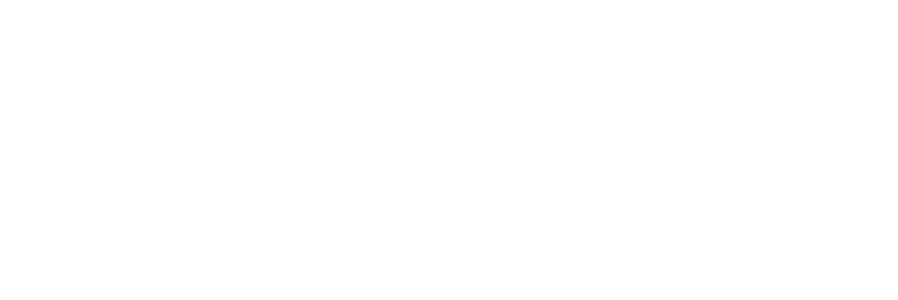
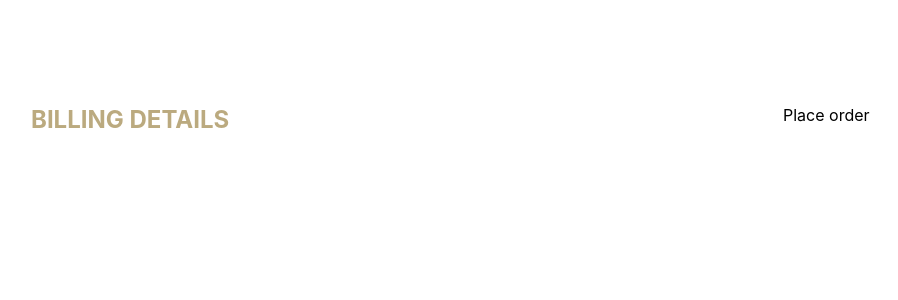
Before and after one commit to Mohammad-Amjed/cocomass, a React (Create React App) app in the folder cocmass/: page /checkout in a window 1280 px wide. Shown: the top 300 px of the page, without its empty margins (49-947 px from the left). Built offline with nearby package versions, Linux system fonts and the light colour scheme; a web font is replaced by a local one.

Commit message:
chectout page start

```diff
--- a/cocmass/src/App.js
+++ b/cocmass/src/App.js
@@ -5,6 +5,7 @@
 import Product from './components/Product'
 import ProductDetails from './components/ProductDetails'
 import Cart from './components/Cart'
+import Checkout from './components/Checkout'
 
 function App() {
   return (
@@ -18,6 +19,9 @@
        <Route path="/cart">
          <Cart />
        </Route>
+       <Route path="/checkout">
+         <Checkout />
+       </Route>
     </Router>
   )
 }
--- a/cocmass/src/components/Cart.jsx
+++ b/cocmass/src/components/Cart.jsx
@@ -1,4 +1,5 @@
 import React from 'react'
+import { Link } from 'react-router-dom'
 import "../css/Cart.css"
 import BasketItem from './BasketItem'
 import OrderSummary from './OrderSummary'
@@ -13,8 +14,9 @@
                 <div className="cart__items__item">
                     <BasketItem />
                     <BasketItem />
-                    <BasketItem />
-                    <BasketItem />
+                </div>
+                <div className="cart__items__continueShopping">
+                <Link to="/checkout">Continue Shopping</Link>
                 </div>
             </div>
             <div className="cart__total">
--- /dev/null
+++ b/cocmass/src/components/Checkout.jsx
@@ -0,0 +1,21 @@
+import React from 'react'
+import { Link } from 'react-router-dom'
+import "../css/Checkout.css"
+
+
+function Checkout() {
+    return (
+        <div className="checkout">
+            <div className="checkout__address">
+                <div className="checkout__address__title">
+                     <h2>BILLING DETAILS</h2>
+                </div>
+            </div>
+            <div className="checkout__placeOrder">
+                Place order
+            </div>
+        </div>
+    )
+}
+
+export default Checkout
--- a/cocmass/src/css/Cart.css
+++ b/cocmass/src/css/Cart.css
@@ -9,6 +9,7 @@
   font-family: "Yantramanav", sans-serif;
   font-weight: 300;
 }
+
 .cart__items__title {
   padding-top: 20px;
   padding-bottom: 20px;
@@ -18,3 +19,17 @@
   font-family: "Lato", sans-serif;
   font-weight: 300;
 }
+.cart__items__continueShopping {
+  margin-right: 50px;
+  margin-top: 20px;
+  padding: 10px 25px;
+  text-align: center;
+  width: 48%;
+  border: 1px solid #aaa;
+}
+.cart__items__continueShopping:hover {
+  border: 1px solid #282828;
+}
+.cart__items__continueShopping a {
+  color: #282828;
+}
--- /dev/null
+++ b/cocmass/src/css/Checkout.css
@@ -0,0 +1,15 @@
+.checkout {
+  display: flex;
+  margin-top: 105px;
+}
+.checkout__address {
+  flex: 60%;
+  margin-left: 5rem;
+  margin-right: 5rem;
+}
+.checkout__address__title {
+  color: #bbaa7f;
+}
+.checkout__placeOrder {
+  flex: 40%;
+}
```
